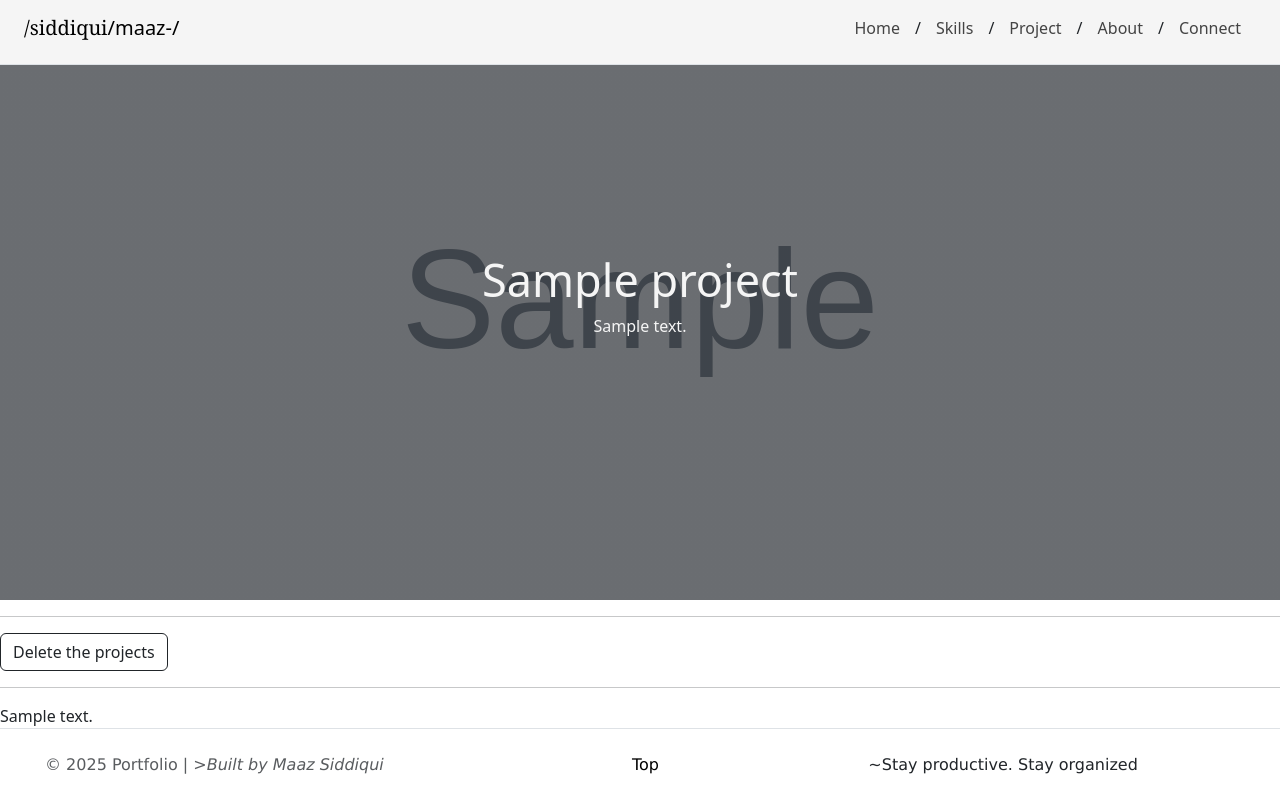
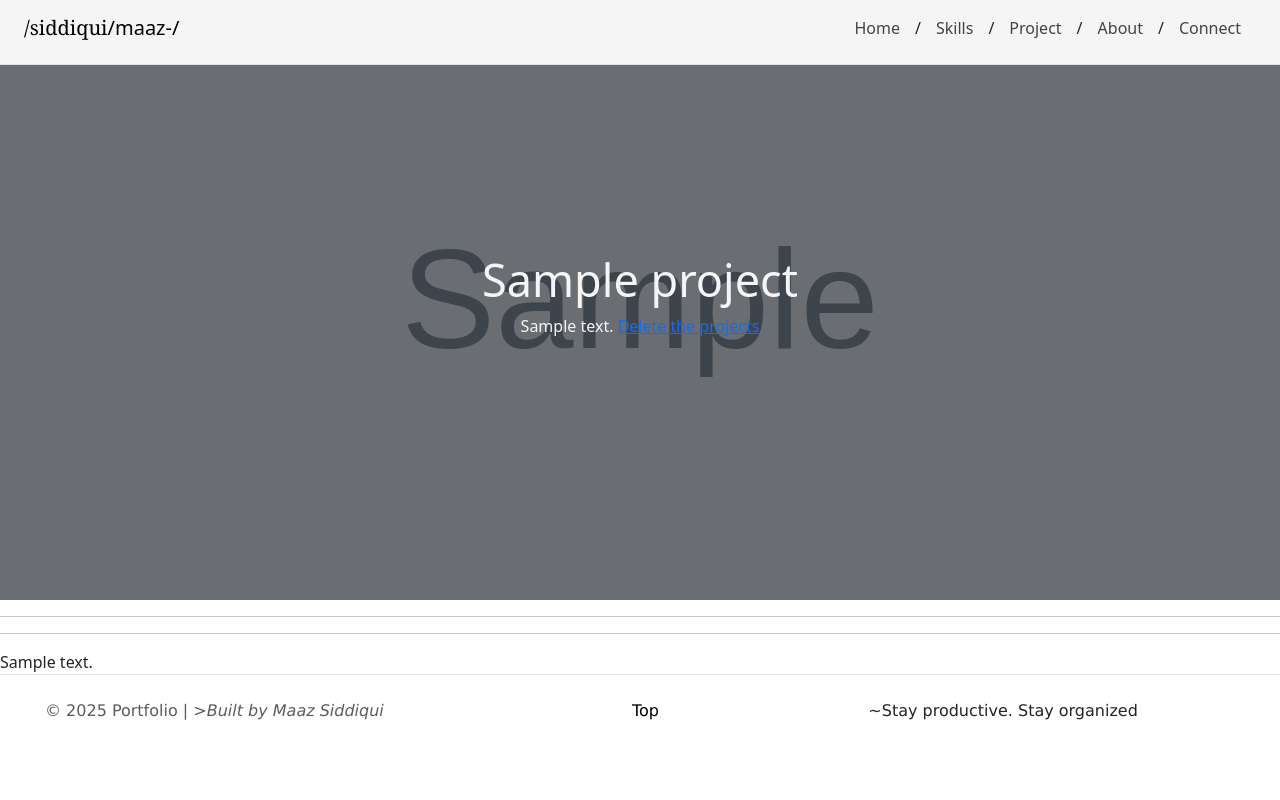
Before and after one commit to maazsiddiqui79/my-portfolio, a Flask app: template templates/delete.html in a window 1280 px wide. Run offline with Flask 3, Linux system fonts and the light colour scheme; the template is opened without the code that fills it: values that come from a table or form of the project are taken from there, others are empty; tables that the repository leaves empty hold one stand-in row (values such as "Sample post"); grey boxes marked "Sample" are stand-in pictures; some libraries are stand-ins or nearby versions.

Commit message:
Update delete.html

```diff
--- a/templates/delete.html
+++ b/templates/delete.html
@@ -26,11 +26,13 @@ background-position: center;
 {% block body %}
 
 <div class="project-bg">
-    <p class="para"><span style="font-size:45px;">{{post.title}}</span><br>{{post.s_description}}</p>
+    <p class="para"><span style="font-size:45px;">{{post.title}}</span><br>{{post.s_description}}
+    <a href="/delete-maaz-project/{{post.id}}" >Delete  the projects</a>
+    </p>
     <!-- Content -->
 </div>
 <hr>
-<a href="/delete-maaz-project/{{post.id}}" class="btn btn-outline-dark">Delete  the projects</a>
+
 <hr>
 {{post.body|safe}}
 
```
